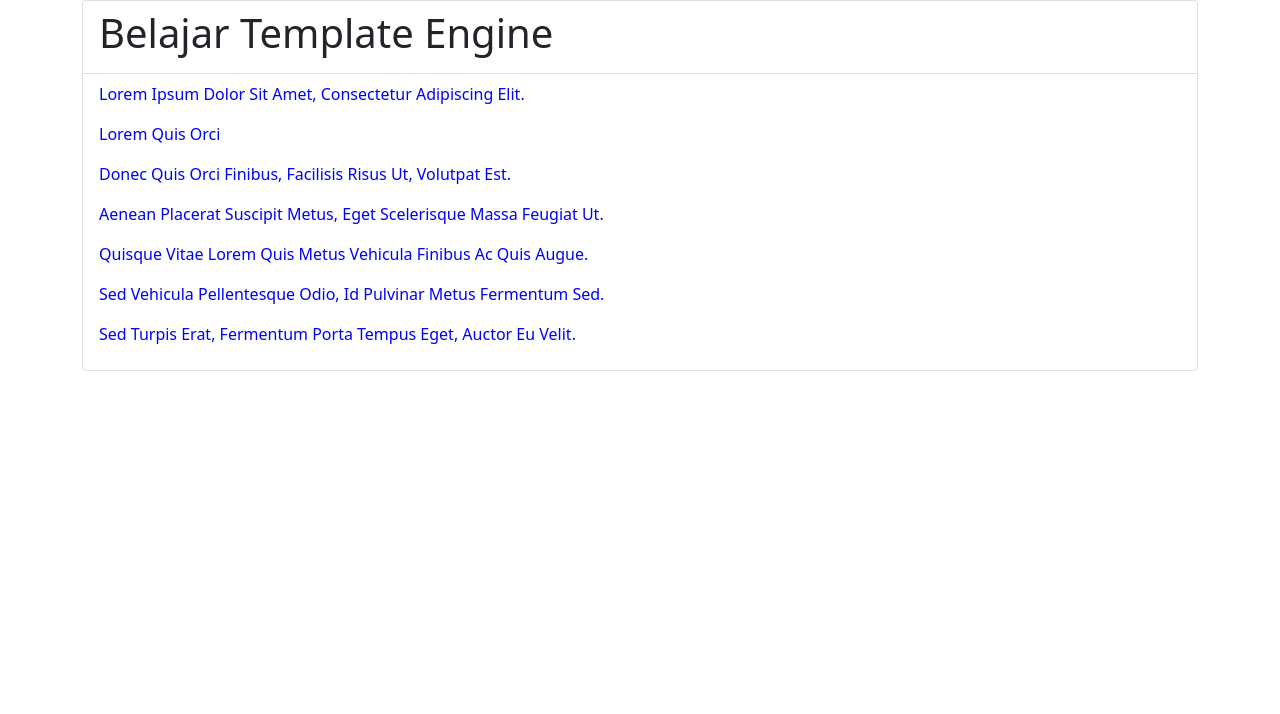
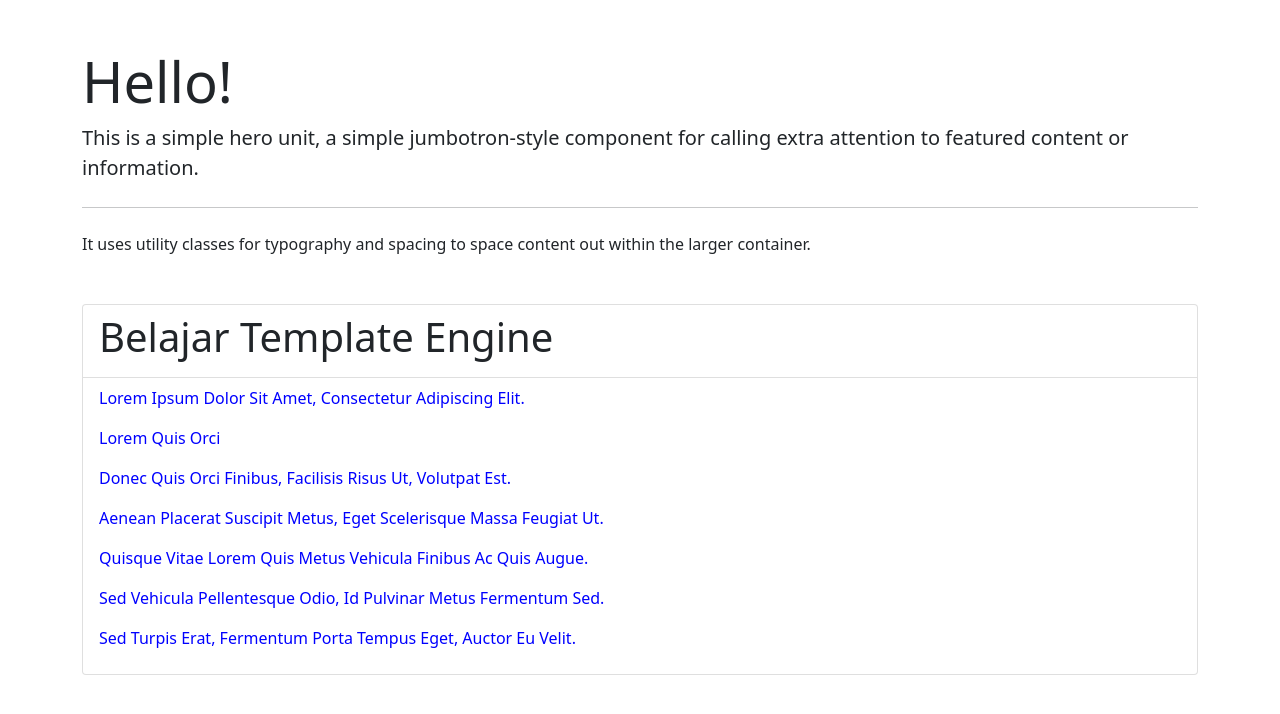
Before and after one commit to Prasetya-Adi/Django-Udemy, a Django app: page /TemplateEngine/ in a window 1280 px wide. Shown: the part 56-770 px from the top of the page. Run offline with Django 3.2, Linux system fonts and the light colour scheme.

Commit message:
Menyelesaikan modul template pada udemy

```diff
--- a/webapp/templates/base.html
+++ b/webapp/templates/base.html
@@ -1,34 +1,42 @@
+{% load static %}
+
 <!DOCTYPE html>
 <html lang="en">
+
 <head>
   <meta charset="UTF-8">
   <meta http-equiv="X-UA-Compatible" content="IE=edge">
   <meta name="viewport" content="width=device-width, initial-scale=1.0">
-    <link href="https://cdn.jsdelivr.net/npm/bootstrap@5.0.1/dist/css/bootstrap.min.css" rel="stylesheet" integrity="sha384-+0n0xVW2eSR5OomGNYDnhzAbDsOXxcvSN1TPprVMTNDbiYZCxYbOOl7+AMvyTG2x" crossorigin="anonymous">
+
+  <link rel="stylesheet" href="{% static 'style.css' %}">
+
+
+  <link href="https://cdn.jsdelivr.net/npm/bootstrap@5.0.1/dist/css/bootstrap.min.css" rel="stylesheet"
+    integrity="sha384-+0n0xVW2eSR5OomGNYDnhzAbDsOXxcvSN1TPprVMTNDbiYZCxYbOOl7+AMvyTG2x" crossorigin="anonymous">
+
   <title>{% block title %} {% endblock %}</title>
 </head>
+
 <body>
+  {% include "snippets/navbar.html" %}
 
-    <nav class="navbar navbar-expand-lg navbar-light bg-light">
-  <div class="container-fluid">
-    <a class="navbar-brand" href="#">Template Engine</a>
-    <button class="navbar-toggler" type="button" data-bs-toggle="collapse" data-bs-target="#navbarNav" aria-controls="navbarNav" aria-expanded="false" aria-label="Toggle navigation">
-      <span class="navbar-toggler-icon"></span>
-    </button>
-    <div class="collapse navbar-collapse" id="navbarNav">
-      <ul class="navbar-nav">
-        <li class="nav-item">
-          <a class="nav-link active" aria-current="page" href="{% url 'HomeTemplate' %}">Home</a>
+  <div class="container">
+
+    <div class="jumbotron mt-5">
+      <h1 class="display-4">Hello!</h1>
+      <p class="lead">This is a simple hero unit, a simple jumbotron-style component for calling extra attention to
+        featured content or information.</p>
+      <hr class="my-4">
+      <p>It uses utility classes for typography and spacing to space content out within the larger container.</p>
+    </div>
+
+    <ul class="list-group mt-5">
+      <li class="list-group-item">
+        <h1>{% block titleContent %}{% endblock %}</h1>
       </li>
-      </ul>
-    </div>
-  </div>
-</nav>
-<div class="container">
-<ul class="list-group">
-  <li class="list-group-item"><h1>{% block titleContent %}{% endblock %}</h1></li>
       <li class="list-group-item">{% block content %}{% endblock %}</li>
     </ul>
   </div>
 </body>
+
 </html>
--- /dev/null
+++ b/webapp/templates/snippets/navbar.html
@@ -0,0 +1,16 @@
+  <nav class="navbar navbar-expand-lg navbar-light bg-light">
+      <div class="container-fluid">
+          <a class="navbar-brand" href="#">Template Engine</a>
+          <button class="navbar-toggler" type="button" data-bs-toggle="collapse" data-bs-target="#navbarNav"
+              aria-controls="navbarNav" aria-expanded="false" aria-label="Toggle navigation">
+              <span class="navbar-toggler-icon"></span>
+          </button>
+          <div class="collapse navbar-collapse" id="navbarNav">
+              <ul class="navbar-nav">
+                  <li class="nav-item">
+                      <a class="nav-link active" aria-current="page" href="{% url 'HomeTemplate' %}">Home</a>
+                  </li>
+              </ul>
+          </div>
+      </div>
+  </nav>
--- a/webapp/webapp/settings.py
+++ b/webapp/webapp/settings.py
@@ -121,6 +121,10 @@ USE_TZ = True
 
 STATIC_URL = '/static/'
 
+STATICFILES_DIRS = [
+    BASE_DIR / 'static',
+]
+
 # Default primary key field type
 # https://docs.djangoproject.com/en/3.2/ref/settings/#default-auto-field
 
```
Also changed, not shown: webapp/templates/404.html (added, +16 -0 lines), webapp/TemplateEngine/static/TemplateEngine/style.css (added), webapp/static/style.css (added). Lines whose indentation alone changed are shown as unchanged.
